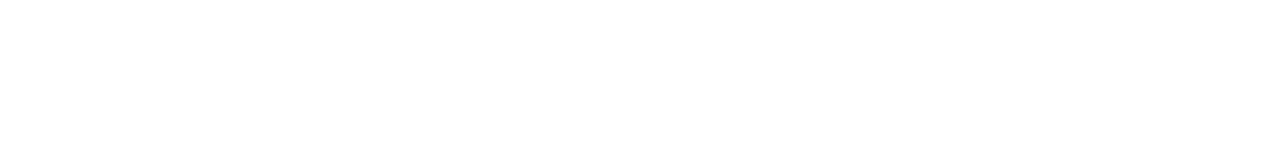
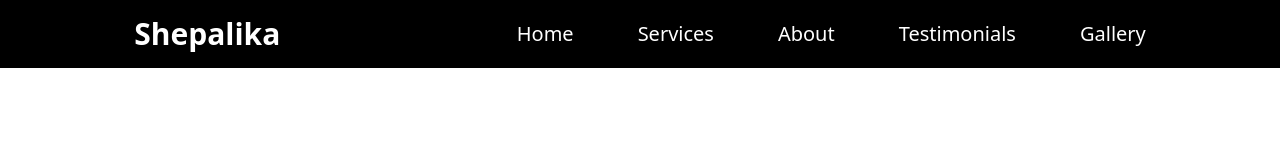
Before and after one commit to shepalitripura1/portfolio-batch4, a plain HTML site: page index.html in a window 1280 px wide. Drawn offline with nearby package versions, Linux system fonts and the light colour scheme.

Commit message:
tailwind setup and navber created

```diff
--- a/index.html
+++ b/index.html
@@ -4,8 +4,25 @@
     <meta charset="UTF-8">
     <meta name="viewport" content="width=device-width, initial-scale=1.0">
     <title>Document</title>
+     <script src="https://cdn.jsdelivr.net/npm/@tailwindcss/browser@4"></script>
+     <style>
+        ul li:hover{
+            color: aqua;
+         }
+
+
+     </style>
 </head>
 <body>
-
+    <nav class="bg-black  p-4 text-white flex items-center justify-around">
+        <h1 class="text-3xl  font-bold">Shepalika</h1>
+        <ul class="flex gap-16 text-xl font-medium">
+        <li><a href="">Home</a></li>
+        <li><a href="">Services</a></li>
+        <li><a href="">About</a></li>
+        <li><a href="">Testimonials</a></li>
+        <li><a href="">Gallery</a></li>
+        </ul>
+    </nav>
 </body>
 </html>
--- /dev/null
+++ b/tailwind.config.js
@@ -0,0 +1,7 @@
+module.exports = {
+  content: ["./*.html"],
+  theme: {
+    extend: {},
+  },
+  plugins: [],
+}
```
